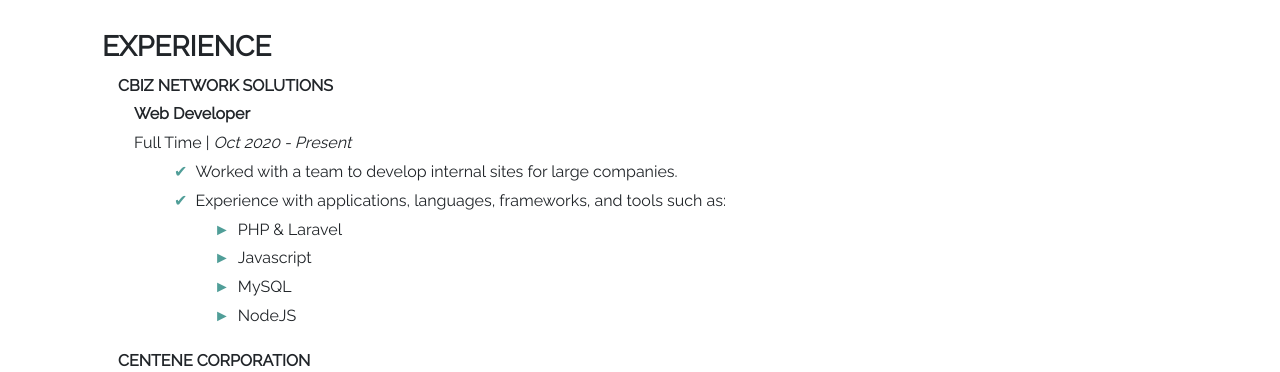
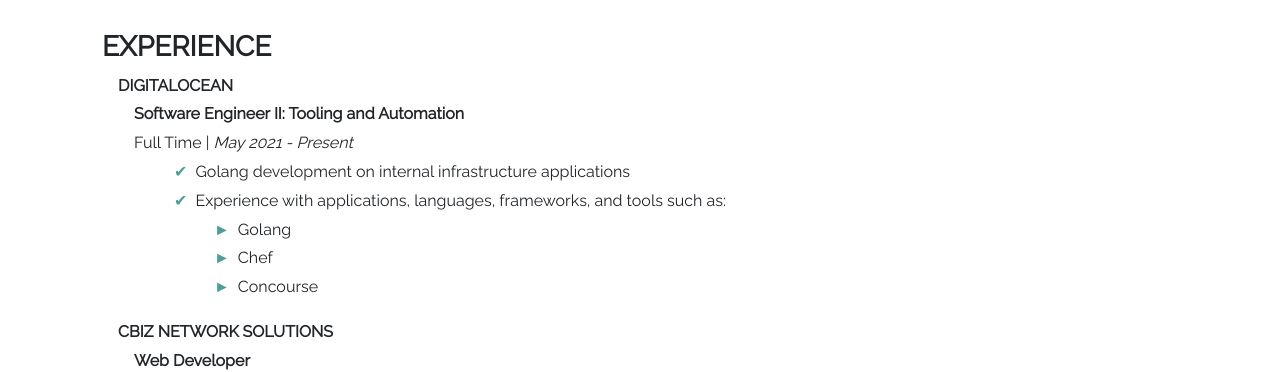
Before and after one commit to mattburchett/burchett.dev, a plain HTML site: page index.html in a window 1280 px wide. Shown: the part 582-954 px from the top of the page. Drawn offline with nearby package versions, Linux system fonts and the light colour scheme.

Commit message:
Adding new job

```diff
--- a/index.html
+++ b/index.html
@@ -45,11 +45,31 @@
             <h3>Experience</h3>
             <article>
                 <div class='job-title'>
+                    <strong>DigitalOcean</strong></br>
+                </div>
+                <div class="job-position">
+                    <strong>Software Engineer II: Tooling and Automation</strong></br>
+                    Full Time | <i>May 2021 - Present</i>
+                    <ul class="job-description">
+						<li>Golang development on internal infrastructure applications
+                        <li>Experience with applications, languages, frameworks, and tools such as:</li>
+                        <div class="row">
+                            <column class="col-sm">
+                                <ul class="list-skills">
+                                    <li>Golang</li>
+                                    <li>Chef</li>
+                                    <li>Concourse</li>
+                                </ul>
+                            </column>
+                        </div>
+                    </ul>
+                </div>
+                <div class='job-title'>
                     <strong>CBIZ Network Solutions</strong></br>
                 </div>
                 <div class="job-position">
                     <strong>Web Developer</strong></br>
-                    Full Time | <i>Oct 2020 - Present</i>
+                    Full Time | <i>Oct 2020 - May 2021</i>
                     <ul class="job-description">
                         <li>Worked with a team to develop internal sites for large companies.</li>
                         <li>Experience with applications, languages, frameworks, and tools such as:</li>
@@ -70,7 +90,7 @@
                 </div>
                 <div class="job-position">
                     <strong>Site Reliability Engineer</strong><br>
-                    Full Time | <i>Jul 2018 - Present</i>
+                    Full Time | <i>Jul 2018 - May 2021</i>
                     <ul class="job-description">
                         <li>Worked with a team to develop the next generation of a health care platform written in Golang.</li>
                         <li>Lead a project to automate and implement CI/CD pipelines, this involved:</li>
```
